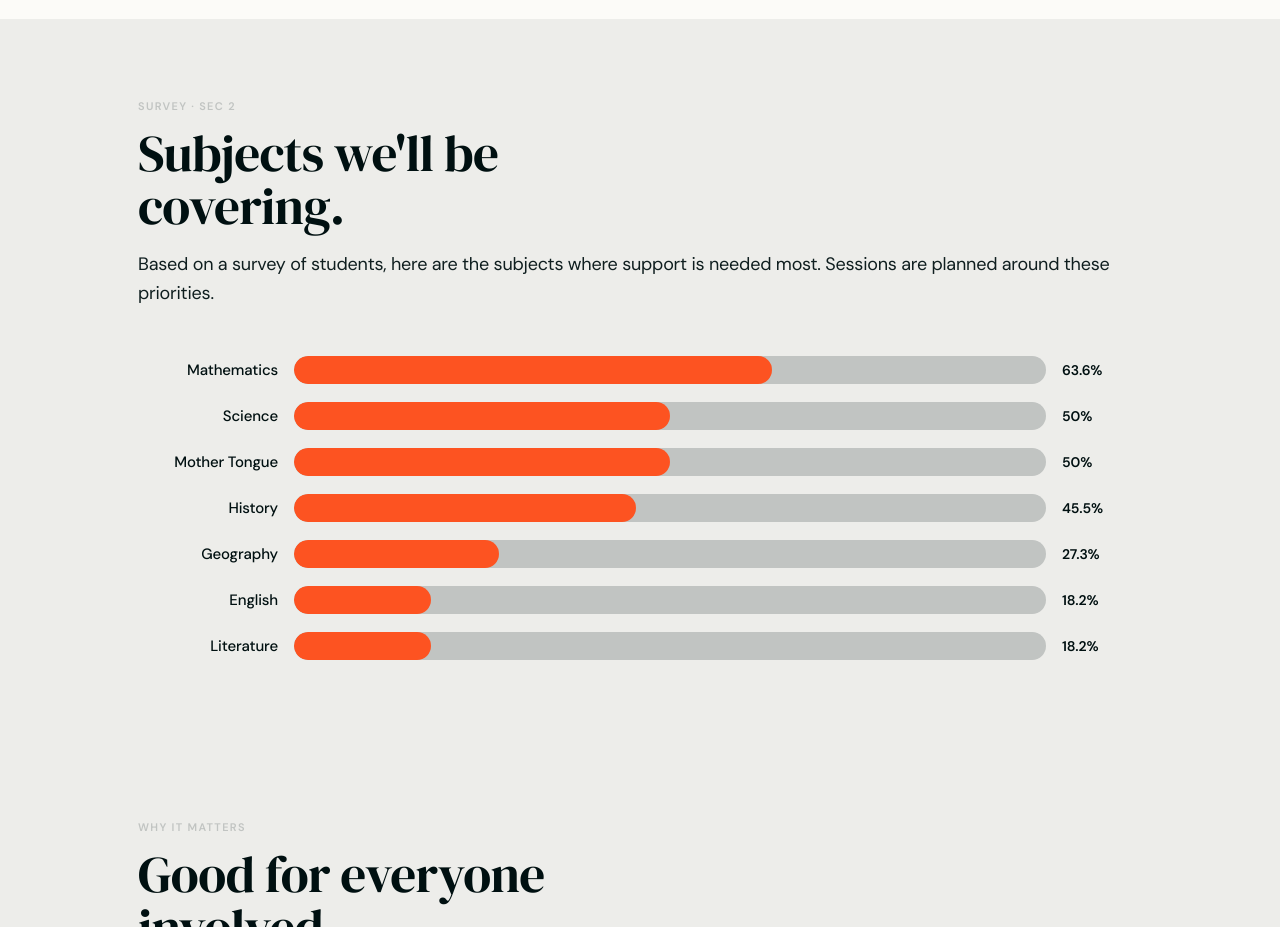
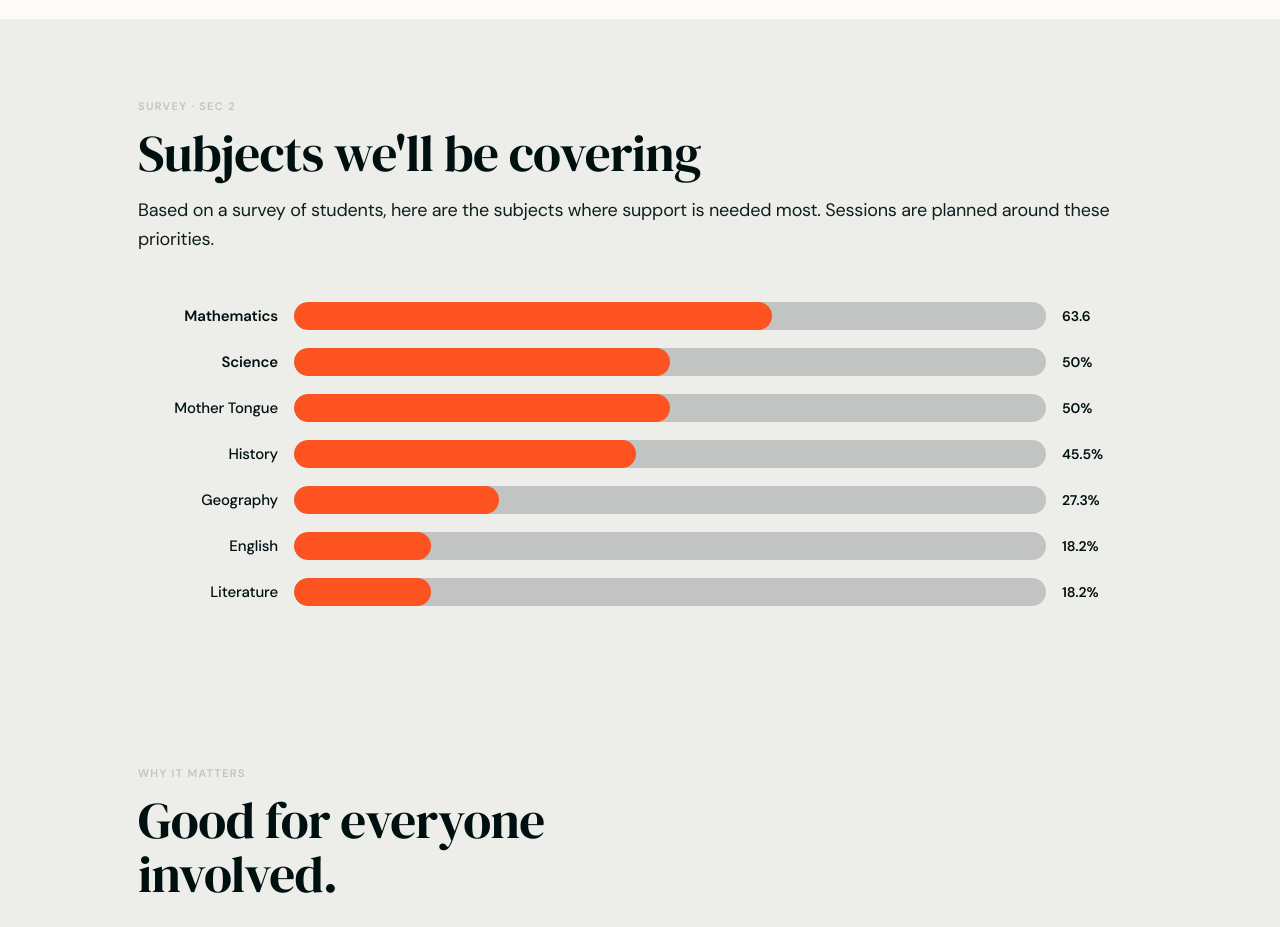
Before and after one commit to jtstudy853-bot/Student_Academic_Support_SAS, a plain HTML site: page index.html in a window 1280 px wide. Shown: the part 2820-3747 px from the top of the page. Drawn offline with Linux system fonts and the light colour scheme.

Commit message:
Update index.html

```diff
--- a/index.html
+++ b/index.html
@@ -143,17 +143,17 @@
 <div class="bg-parchment-wrap" id="subjects">
   <div class="section-inner">
     <div class="section-label">Survey · Sec 2</div>
-    <h2 class="section-title">Subjects we'll be<br>covering.</h2>
+    <h2 class="section-title">Subjects we'll be covering</h2>
     <p class="section-body" style="margin-bottom:48px;">Based on a survey of students, here are the subjects where support is needed most. Sessions are planned around these priorities.</p>
 
     <div class="subjects-chart" aria-label="Survey results: subjects needing most support">
       <div class="chart-bar-wrap" data-pct="63.6">
-        <div class="chart-label">Mathematics</div>
+        <div class="chart-label"><b>Mathematics</b></div>
         <div class="chart-track"><div class="chart-bar" style="--bar-w:63.6%"></div></div>
-        <div class="chart-value">63.6%</div>
+        <div class="chart-value">63.6</div>
       </div>
       <div class="chart-bar-wrap" data-pct="50">
-        <div class="chart-label">Science</div>
+        <div class="chart-label"><b>Science</b></div>
         <div class="chart-track"><div class="chart-bar" style="--bar-w:50%"></div></div>
         <div class="chart-value">50%</div>
       </div>
```
